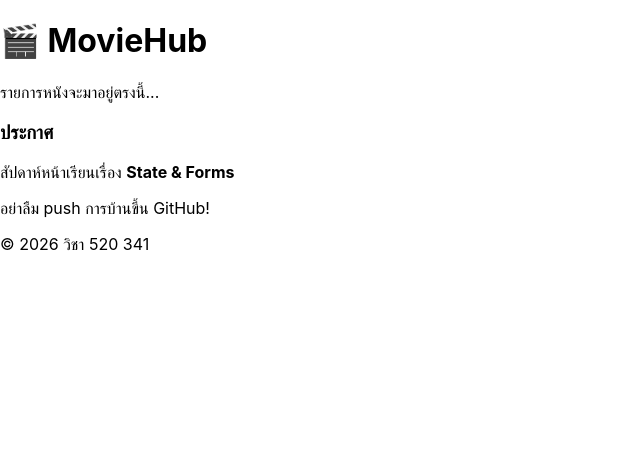
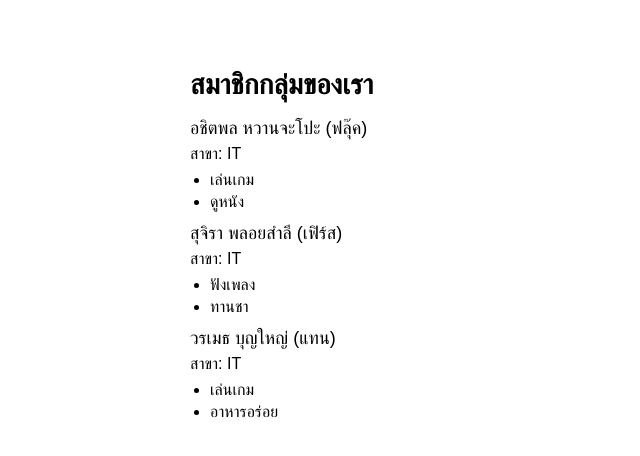
Before and after one commit to chitpol111/feapp-670710744, a React (Create React App) app in the folder fluke-app/: page / in a window 1280 px wide. Shown: the top 456 px of the page, without its empty margins (0-640 px from the left). Built offline with nearby package versions, Linux system fonts and the light colour scheme.

Commit message:
homework-profile-cards

```diff
--- a/fluke-app/src/App.css
+++ b/fluke-app/src/App.css
@@ -1,38 +1,40 @@
-.App {
-  text-align: center;
+.container {
+  max-width: 900px;
+  margin: 30px auto;
+  padding: 20px;
+  font-family: Arial, sans-serif;
 }
 
-.App-logo {
-  height: 40vmin;
-  pointer-events: none;
+.container h1 {
+  margin-bottom: 16px;
+  font-size: 28px;
 }
 
-@media (prefers-reduced-motion: no-preference) {
-  .App-logo {
-    animation: App-logo-spin infinite 10s linear;
-  }
+.card-row {
+  display: block;
 }
 
-.App-header {
-  background-color: #282c34;
-  min-height: 100vh;
-  display: flex;
-  flex-direction: column;
-  align-items: center;
-  justify-content: center;
-  font-size: calc(10px + 2vmin);
-  color: white;
+.profile-card {
+  margin-bottom: 12px;
+  background: transparent;
+  border: none;
+  padding: 0;
+  text-align: left;
 }
 
-.App-link {
-  color: #61dafb;
+.profile-card h3 {
+  margin: 0 0 6px;
+  font-size: 18px;
+  font-weight: normal;
 }
 
-@keyframes App-logo-spin {
-  from {
-    transform: rotate(0deg);
-  }
-  to {
-    transform: rotate(360deg);
-  }
+.profile-card p,
+.profile-card li {
+  margin: 4px 0;
+  font-size: 16px;
 }
+
+.profile-card ul {
+  margin: 8px 0 0;
+  padding-left: 20px;
+}
--- a/fluke-app/src/App.js
+++ b/fluke-app/src/App.js
@@ -1,23 +1,45 @@
-import React from 'react';
-import Header from './components/Header';
-import MovieList from './components/MovieList';
-import Footer from './components/Footer';
-import Card from './components/Card';
+import ProfileCard from './ProfileCard';
+import './App.css';
+
+const members = [
+  {
+    id: 1,
+    name: 'อชิตพล หวานจะโปะ',
+    nickname: 'ฟลุ๊ค',
+    major: 'IT',
+    favorites: ['เล่นเกม', 'ดูหนัง'],
+  },
+  {
+    id: 2,
+    name: 'สุจิรา พลอยสำลี',
+    nickname: 'เฟิร์ส',
+    major: 'IT',
+    favorites: [ 'ฟังเพลง', 'ทานชา'],
+  },
+  {
+    id: 3,
+    name: 'วรเมธ บุญใหญ่',
+    nickname: 'แทน',
+    major: 'IT',
+    favorites: ['เล่นเกม', 'อาหารอร่อย'],
+  },
+];
 
 function App() {
   return (
-    <div>
-      <Header />
-      <MovieList />
-
-      <Card title="ประกาศ">
-        <p>
-          สัปดาห์หน้าเรียนเรื่อง <b>State & Forms</b>
-        </p>
-        <p>อย่าลืม push การบ้านขึ้น GitHub!</p>
-      </Card>
-
-      <Footer />
+    <div className="container">
+      <h1>สมาชิกกลุ่มของเรา</h1>
+      <div className="card-row">
+        {members.map((m) => (
+          <ProfileCard
+            key={m.id}
+            name={m.name}
+            nickname={m.nickname}
+            major={m.major}
+            favorites={m.favorites}
+          />
+        ))}
+      </div>
     </div>
   );
 }
--- /dev/null
+++ b/fluke-app/src/ProfileCard.jsx
@@ -0,0 +1,17 @@
+function ProfileCard({ name, nickname, major = 'ยังไม่ระบุสาขา', favorites }) {
+  return (
+    <div className="profile-card">
+      <h3>
+        {name} ({nickname})
+      </h3>
+      <p>สาขา: {major}</p>
+      <ul>
+        {favorites.map((item, index) => (
+          <li key={index}>{item}</li>
+        ))}
+      </ul>
+    </div>
+  );
+}
+
+export default ProfileCard;
```
Also changed, not shown: 1 other file (tests, documents, lock files or other folders).
